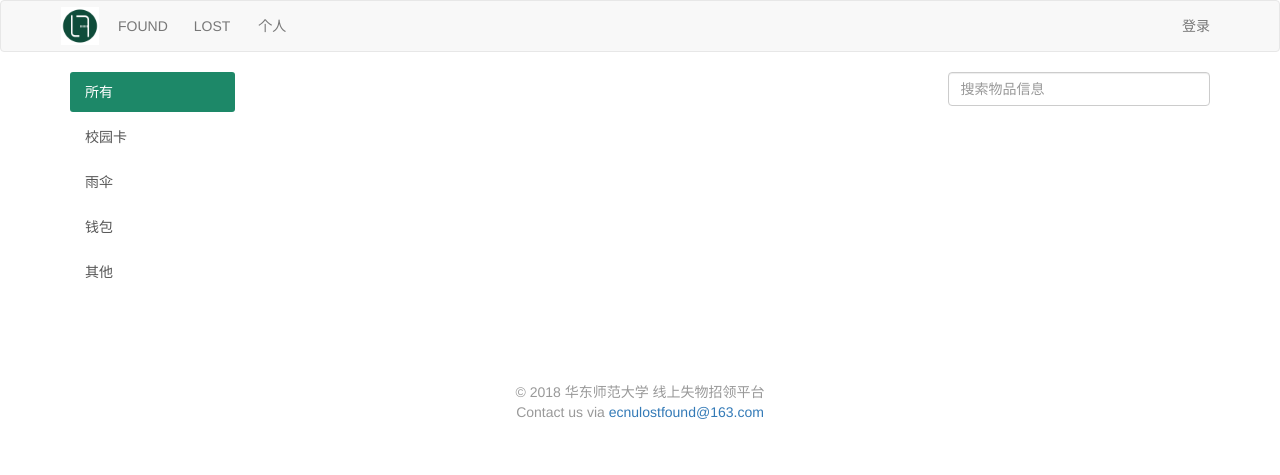
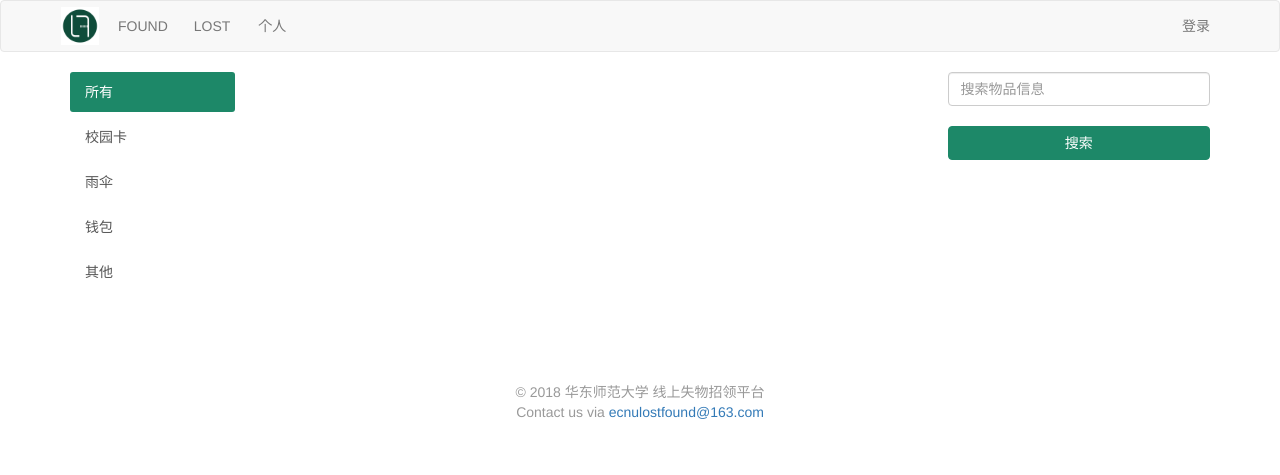
Before and after one commit to Above-The-Cloud/lostandfound-website, a plain HTML site: page index.html in a window 1280 px wide. Drawn offline with nearby package versions, Linux system fonts and the light colour scheme; no server answers.

Commit message:
search button

```diff
--- a/index.html
+++ b/index.html
@@ -300,6 +300,8 @@
         <div class="search-bar">
           <input type="search" class="form-control" placeholder="搜索物品信息">
         </div>
+        <br>
+        <button class="btn btn-primary btn-block" type="submit">搜索</button>
       </div>
     </div>
   </div>
```
